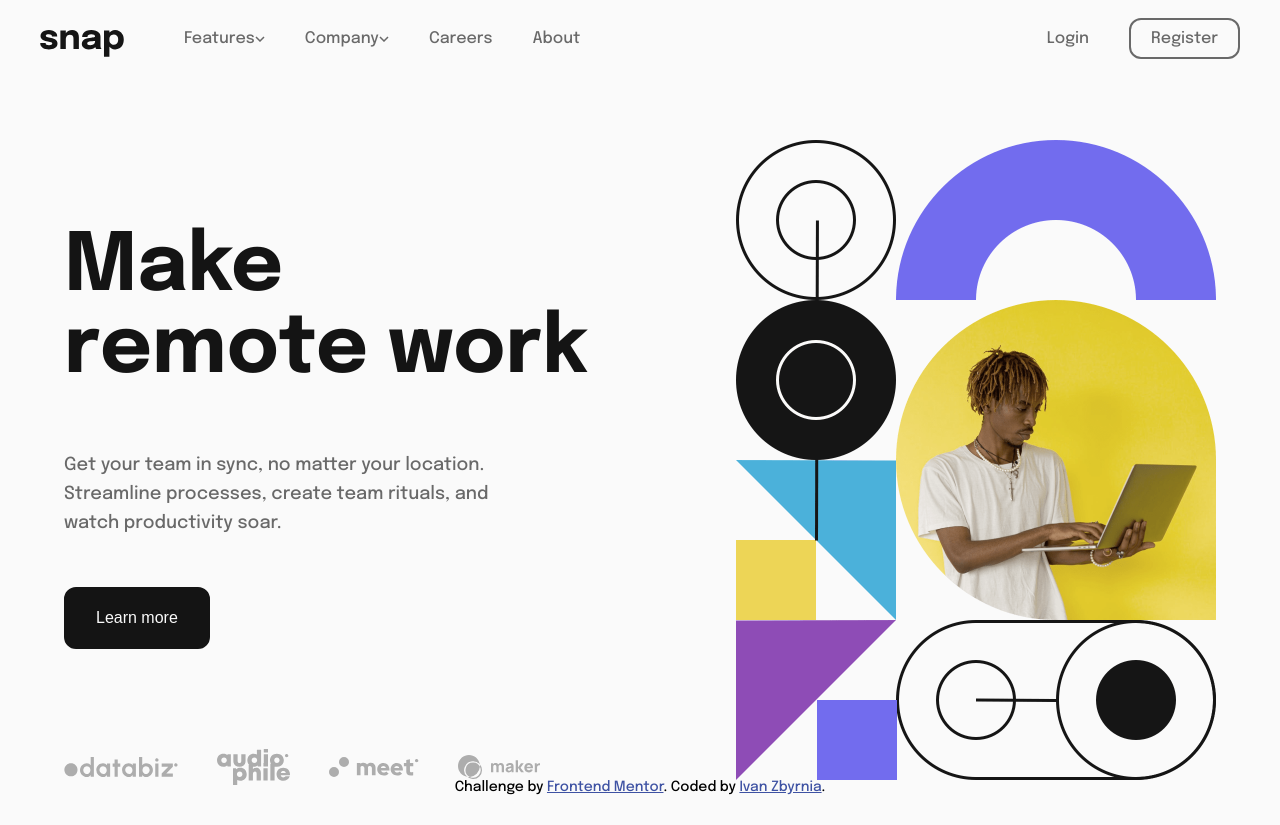
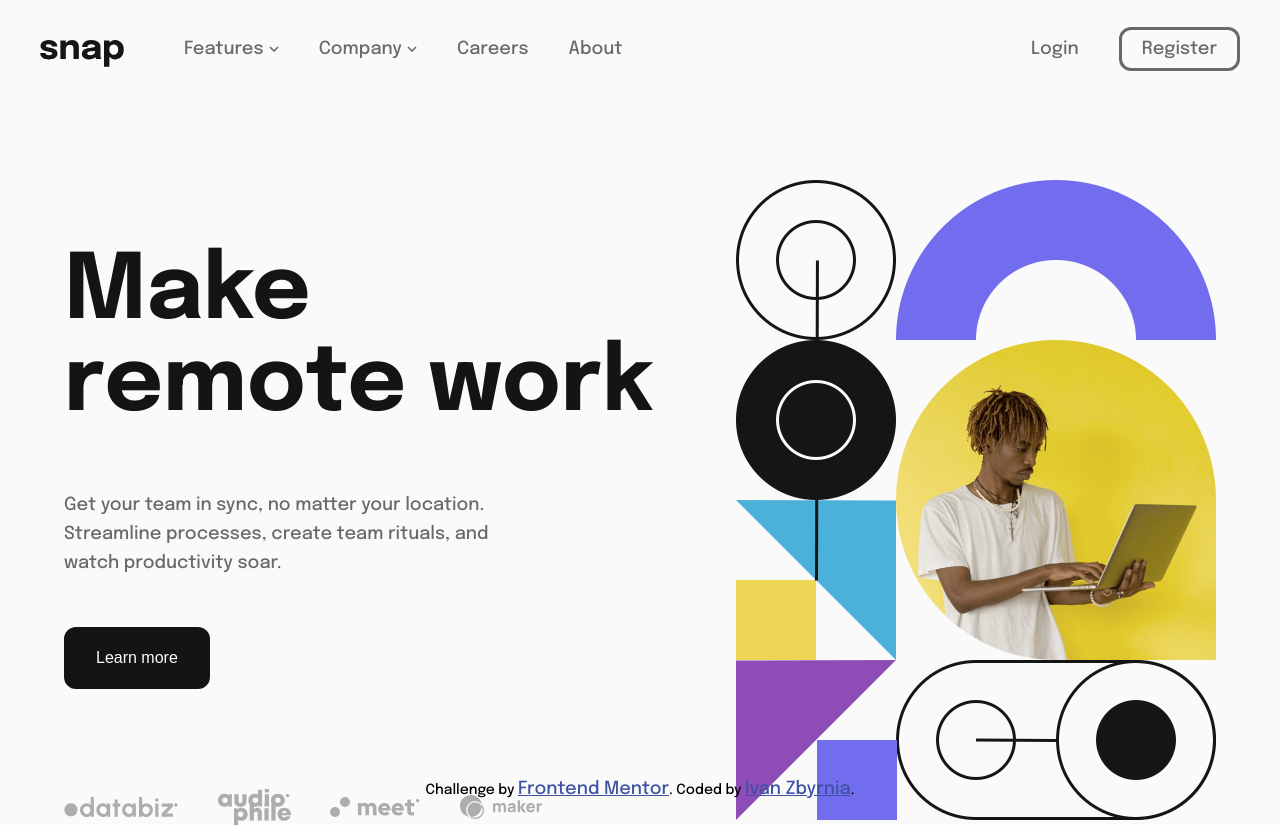
Before and after one commit to bazinygero/intro-section-with-dropdown-navigation, a website: page index.html in a window 1280 px wide. Before the commit the page ends 800 px from the top, so only its background shows below. Drawn offline with nearby package versions, Linux system fonts and the light colour scheme; files that its build step writes are made by us from their sources.

Commit message:
Minor fixes.

```diff
--- a/app/scss/components/buttons.scss
+++ b/app/scss/components/buttons.scss
@@ -2,7 +2,7 @@
 
 .bordered {
     padding: 10px 20px;
-    border: 2px solid var(--medium-gray);
+    border: 3px solid var(--medium-gray);
     border-radius: 12px;
 }
 
--- a/app/scss/components/content.scss
+++ b/app/scss/components/content.scss
@@ -7,7 +7,7 @@
     background: url('../images/image-hero-desktop.png') no-repeat;
     background-size: cover;
     position: absolute;
-    top: 140px;
+    top: 180px;
     right: 10vw;
     bottom: 30vh;
 }
@@ -20,13 +20,23 @@
     margin-left: 35px;
 }
 
-@media screen and (max-width: 1350px) {
+@media screen and (max-width: 1425px) {
     .container {
         margin-left: 5vw;
     }
 
     .hero-copy::after {
         right: 5vw;
+    }
+}
+
+@media screen and (max-width: 1200px) {
+    .container {
+        margin-left: 20px;
+    }
+
+    .hero-copy::after {
+        right: 20px;
     }
 }
 
@@ -40,18 +50,8 @@
     }
 }
 
-@media screen and (max-width: 1050px) {
-    .container {
-        margin-left: 20px;
-    }
 
-    .hero-copy::after {
-        right: 20px;
-    }
-}
-
-
-@media screen and (max-width: 1049px) {
+@media screen and (max-width: 1124px) {
 
     .container {
         max-width: 100%;
@@ -75,14 +75,14 @@
         background: url('../images/image-hero-mobile.png') no-repeat;
         background-size: cover;
         position: absolute;
-        top: 70px;
+        top: 100px;
         left: 0;
         right: 0;
     }
 
     .title {
         font-size: 2.4rem;
-        padding-top: 5vh;
+        padding-top: 10vh;
     }
 
     .title, .text {
--- a/app/scss/components/footer.scss
+++ b/app/scss/components/footer.scss
@@ -10,7 +10,7 @@
 }
 
 footer {
-    position: absolute;
+    position: fixed;
     bottom: 0;
     text-align: center;
     width: 100%;
--- a/app/scss/components/navbar.scss
+++ b/app/scss/components/navbar.scss
@@ -17,6 +17,10 @@
     color: var(--medium-gray);
 }
 
+.menu-link img {
+    margin-left: 5px;
+}
+
 .menu-link:hover {
     color: var(--almost-black);
 }
@@ -25,7 +29,7 @@
     margin-left: auto;
 }
 
-@media screen and (max-width: 850px) {
+@media screen and (max-width: 925px) {
 
     .header {
         padding: 20px 15px;
--- a/app/scss/globals/boilerplate.scss
+++ b/app/scss/globals/boilerplate.scss
@@ -4,6 +4,7 @@
     margin: 0;
     padding: 0;
     box-sizing: border-box;
+    font-size: 18px;
 }
 
 body {
--- a/app/scss/globals/layout.scss
+++ b/app/scss/globals/layout.scss
@@ -5,7 +5,7 @@
 }
 
 .header {
-    padding: 30px 40px;
+    padding: 40px 40px;
     font-weight: 500;
 }
 
@@ -21,6 +21,6 @@
 }
 
 .hero-copy {
-    max-width: 530px;
+    max-width: 600px;
     margin-top: 140px;
 }
```
